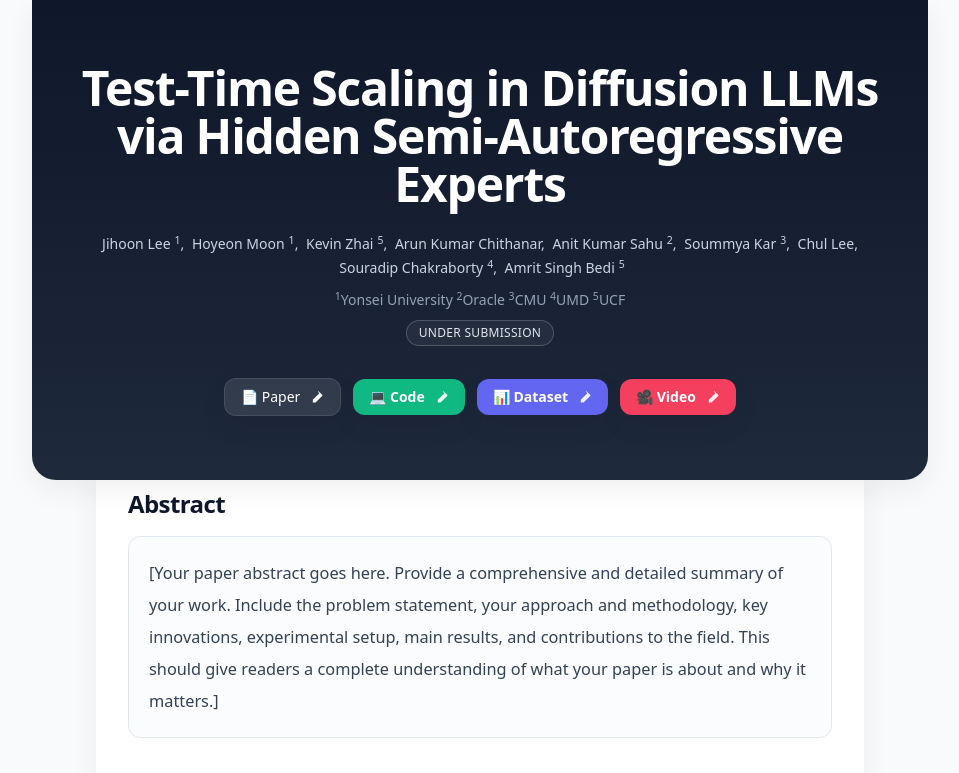
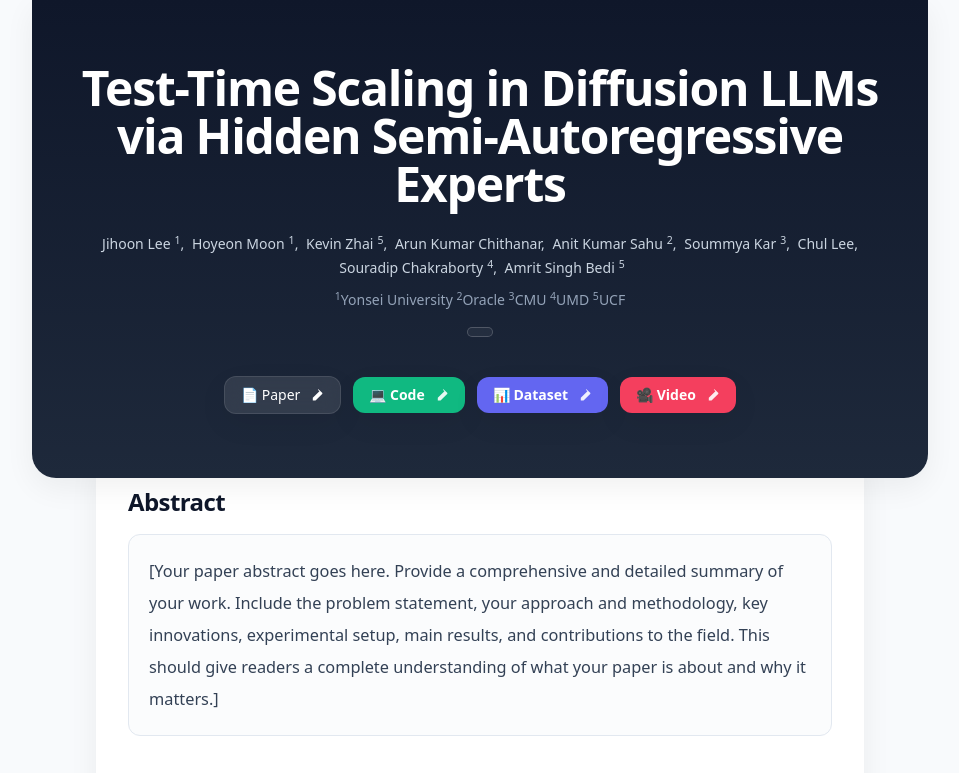
Before and after one commit to junos-ai-org/hex, a plain HTML site: page index.html in a window 1280 px wide. Shown: the top 773 px of the page, without its empty margins (160-1119 px from the left). Drawn offline with nearby package versions, Linux system fonts and the light colour scheme.

Commit message:
Update index.html

```diff
--- a/index.html
+++ b/index.html
@@ -53,7 +53,7 @@
           </p>
           <p>
             <span class="inline-flex items-center gap-2 rounded-full border border-white/20 bg-white/5 px-3 py-1 text-xs uppercase tracking-wide text-slate-200 backdrop-blur">
-              Under Submission
+
             </span>
           </p>
         </div>
```
